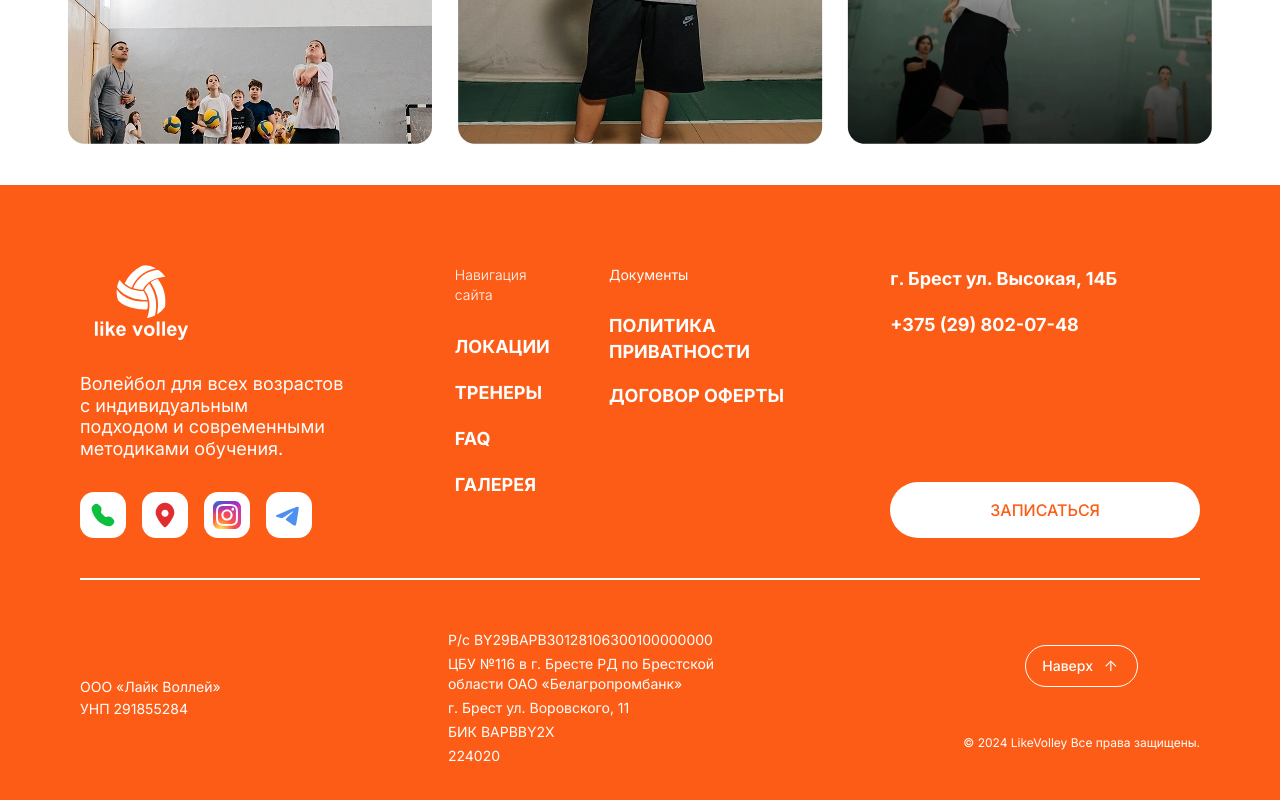
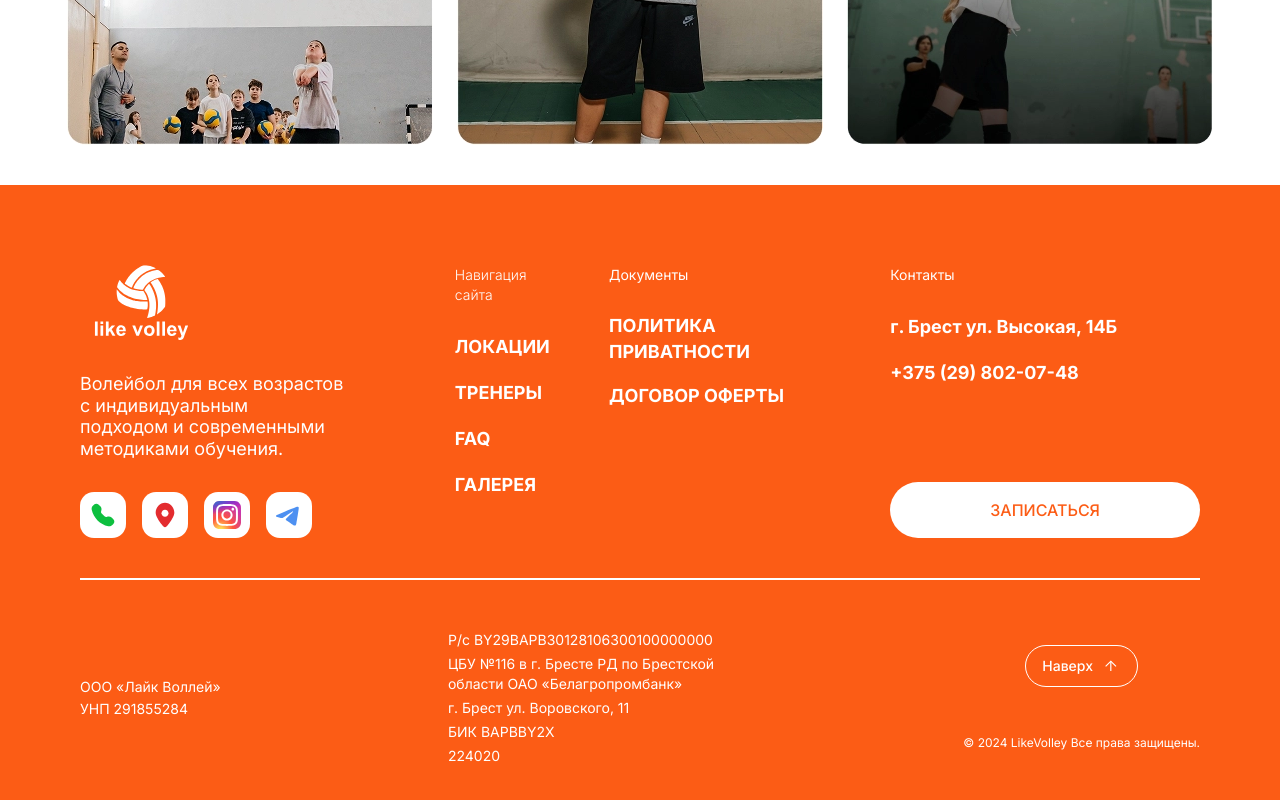
Before and after one commit to evgeniyworkbel/like-volley, a Next.js app: page / in a window 1280 px wide. Shown: the part 5542-6342 px from the top of the page. Built offline with nearby package versions, Linux system fonts and the light colour scheme; no server answers; a web font is replaced by a local one.

Commit message:
fix(widgets): add p component

```diff
--- a/src/widgets/footer/ui/footer.tsx
+++ b/src/widgets/footer/ui/footer.tsx
@@ -27,6 +27,7 @@ export function Footer() {
         <FooterNav />
         <div className="flex flex-col items-center gap-10 xl:items-start xl:justify-between">
           <div className="flex flex-col items-center gap-[18px] md:gap-7 xl:items-start">
+            <p className="text-sm">Контакты</p>
             <ul className="flex flex-col items-center gap-[18px] text-lg font-bold xl:items-start">
               <li>г. Брест ул. Высокая, 14Б</li>
               <li>
```
